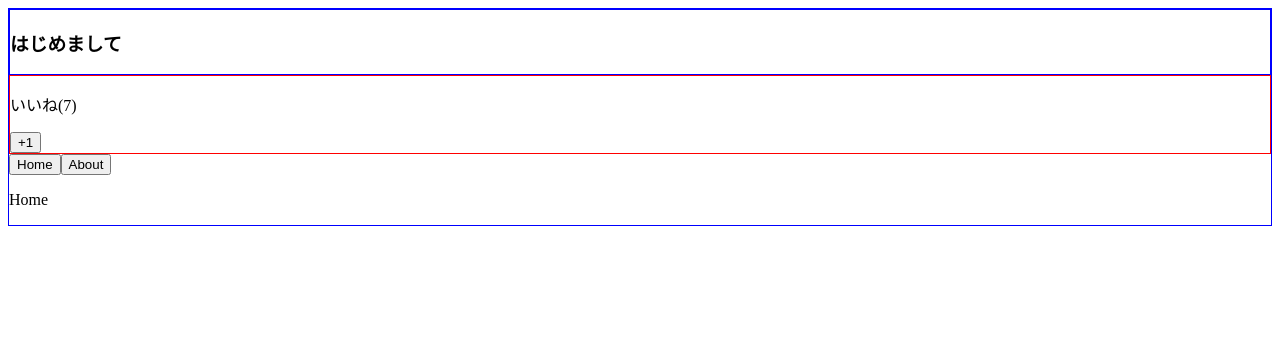
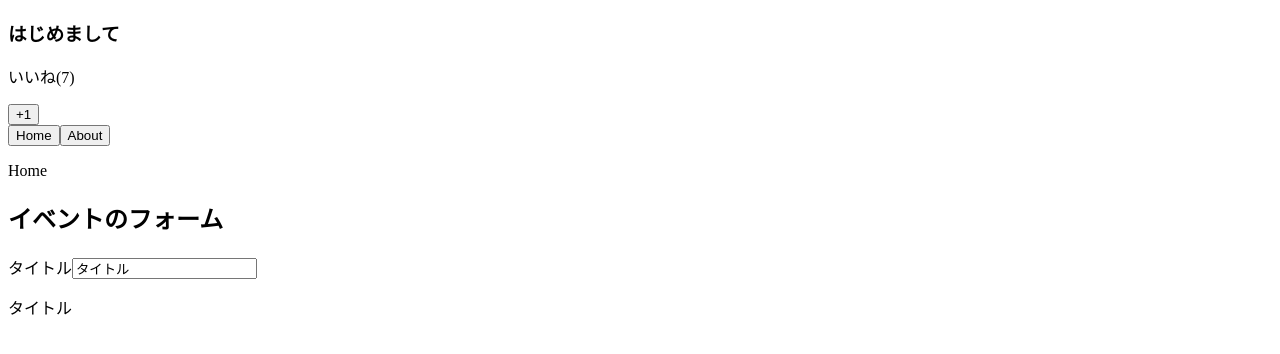
Before and after one commit to aki537/vue.js, a Vue app in the folder section5/6/7/vue.js-test/: page / in a window 1280 px wide. Shown: the top 354 px of the page. Built offline with nearby package versions, Linux system fonts and the light colour scheme.

Commit message:
118 v-modelを使用しinput要素に双方向データバインディングを作成

```diff
--- a/section5/6/7/vue.js-test/src/App.vue
+++ b/section5/6/7/vue.js-test/src/App.vue
@@ -9,6 +9,15 @@
     <keep-alive>
       <component v-bind:is="currentComponent"></component>
     </keep-alive>
+    <div>
+      <h2>イベントのフォーム</h2>
+      <label for="title">タイトル</label>
+      <input
+        id="title"
+        type="text"
+        v-model="eventDate.title">
+        <p>{{eventDate.title}}</p>
+    </div>
     <!-- <About v-if="currentComponent === 'About'"></About>
     <Home v-if="currentComponent === 'Home'"></Home> -->
   </div>
@@ -24,7 +33,10 @@ export default {
     return{
       oyanumber: 14,
       title: "title",
-      currentComponent: "Home"
+      currentComponent: "Home",
+      eventDate: {
+        title: "タイトル"
+      }
     };
   },
   components: {
@@ -39,14 +51,3 @@ export default {
   }
 }
 </script>
-
-<style scoped>
-div {
-  border: 1px solid blue;
-}
-
-/* CSSはどっちに書いても適用される */
-/* h1 {
-  color: red
-} */
-</style>
--- a/section5/6/7/vue.js-test/src/components/About.vue
+++ b/section5/6/7/vue.js-test/src/components/About.vue
@@ -6,15 +6,4 @@
 </template>
 
 <script>
-export default {
-  destroyed() {
-    console.log("destroyed");
-  },
-  deactivated() {
-    console.log("deactivated");
-  },
-  activated() {
-    console.log("activated");
-  },
-};
 </script>
--- a/section5/6/7/vue.js-test/src/components/LikeNumber.vue
+++ b/section5/6/7/vue.js-test/src/components/LikeNumber.vue
@@ -27,9 +27,3 @@ export default {
   }
 };
 </script>
-
-<style scoped>
-div {
-  border: 1px solid red;
-}
-</style>
```
